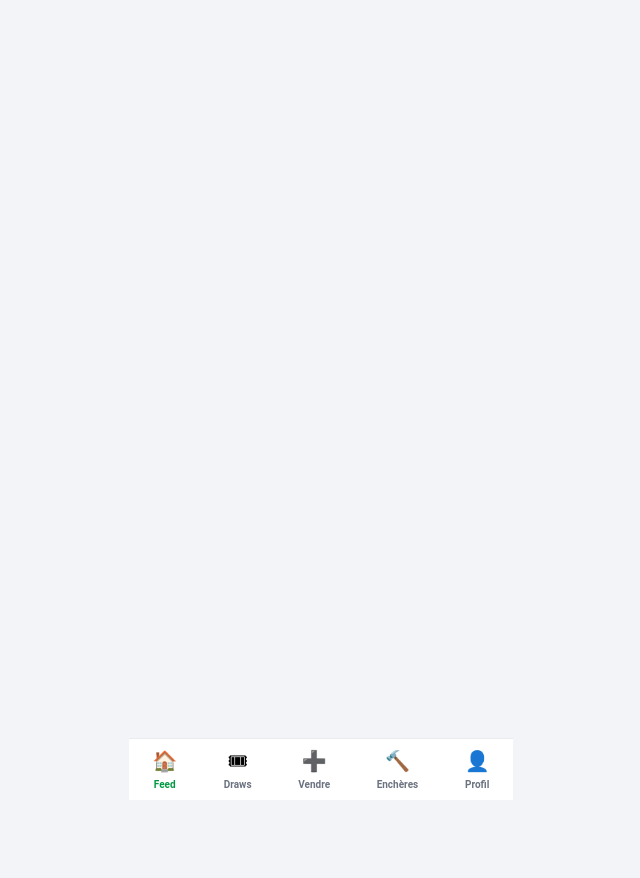
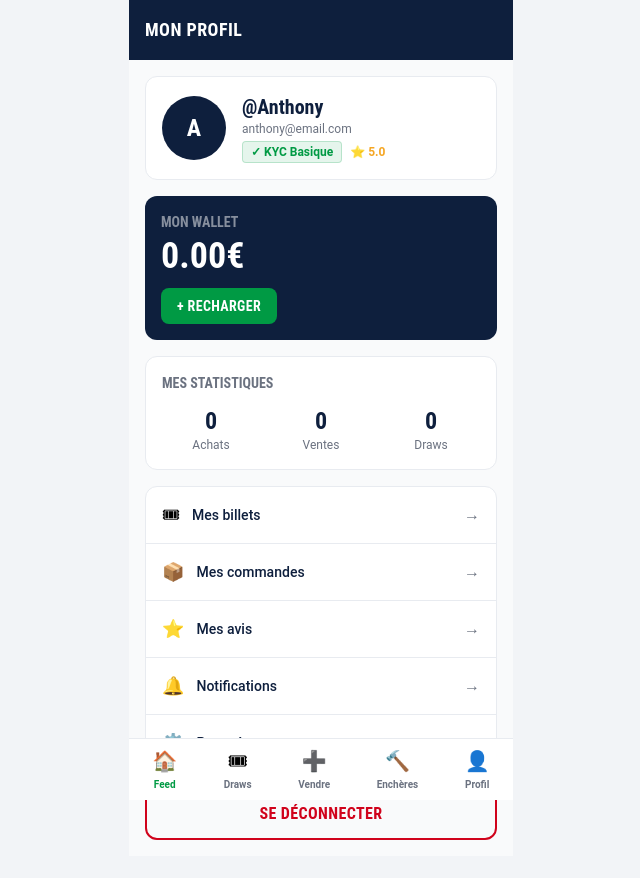
Before and after one commit to eliessms/seatdrop, a React (Vite) app in the folder seatdrop-front/: page /profil in a window 1280 px wide. Shown: the top 878 px of the page, without its empty margins (319-959 px from the left). Before the commit the page ends 800 px from the top, so only its background shows below. Built offline with nearby package versions, Linux system fonts and the light colour scheme.

Commit message:
feat: ajout page Profil + navigation BottomNav

```diff
--- a/seatdrop-front/src/App.jsx
+++ b/seatdrop-front/src/App.jsx
@@ -4,6 +4,7 @@ import Home from './pages/Home'
 import Login from './pages/Login'
 import Register from './pages/Register'
 import ListingDetail from './pages/ListingDetail'
+import Profil from './pages/Profil'
 
 function App() {
   return (
@@ -14,6 +15,7 @@ function App() {
           <Route path="/login" element={<Login />} />
           <Route path="/register" element={<Register />} />
           <Route path="/listing/:id" element={<ListingDetail />} />
+          <Route path="/profil" element={<Profil />} />
         </Routes>
         <BottomNav />
       </div>
--- a/seatdrop-front/src/components/layout/BottomNav.jsx
+++ b/seatdrop-front/src/components/layout/BottomNav.jsx
@@ -1,8 +1,12 @@
+import { useNavigate } from 'react-router-dom'
+
 function BottomNav() {
+  const navigate = useNavigate()
+
   return (
     <div className="fixed bottom-0 left-1/2 -translate-x-1/2 w-full max-w-sm bg-white border-t border-light flex justify-around items-center py-2 z-50">
 
-      <button className="flex flex-col items-center gap-0.5">
+      <button onClick={() => navigate('/')} className="flex flex-col items-center gap-0.5">
         <span className="text-xl">🏠</span>
         <span className="text-[10px] font-bold text-green">Feed</span>
       </button>
@@ -22,7 +26,7 @@ function BottomNav() {
         <span className="text-[10px] font-bold text-muted">Enchères</span>
       </button>
 
-      <button className="flex flex-col items-center gap-0.5">
+      <button onClick={() => navigate('/profil')} className="flex flex-col items-center gap-0.5">
         <span className="text-xl">👤</span>
         <span className="text-[10px] font-bold text-muted">Profil</span>
       </button>
--- /dev/null
+++ b/seatdrop-front/src/pages/Profil.jsx
@@ -0,0 +1,108 @@
+import { useNavigate } from 'react-router-dom'
+
+function Profil() {
+  const navigate = useNavigate()
+
+  return (
+    <div className="min-h-screen bg-gray-50">
+
+      {/* Header */}
+      <div className="bg-navy px-4 py-4">
+        <span className="font-condensed font-bold text-white text-lg uppercase tracking-wide">
+          Mon Profil
+        </span>
+      </div>
+
+      <div className="p-4 flex flex-col gap-4">
+
+        {/* Card identité */}
+        <div className="bg-white rounded-xl border border-light p-4 flex items-center gap-4">
+          <div className="w-16 h-16 rounded-full bg-navy flex items-center justify-center text-white font-black text-2xl font-condensed">
+            A
+          </div>
+          <div>
+            <p className="font-condensed font-black text-xl text-navy">
+              @Anthony
+            </p>
+            <p className="text-xs text-muted">anthony@email.com</p>
+            <div className="flex items-center gap-2 mt-1">
+              <span className="text-xs font-bold px-2 py-0.5 rounded bg-green/10 text-green border border-green/20">
+                ✓ KYC Basique
+              </span>
+              <span className="text-xs font-bold text-gold">
+                ⭐ 5.0
+              </span>
+            </div>
+          </div>
+        </div>
+
+        {/* Wallet */}
+        <div className="bg-navy rounded-xl p-4">
+          <p className="font-condensed font-bold text-sm uppercase text-white/50 mb-1">
+            Mon Wallet
+          </p>
+          <p className="font-condensed font-black text-4xl text-white">
+            0.00€
+          </p>
+          <button className="mt-3 px-4 py-2 bg-green rounded-lg font-condensed font-bold text-sm text-white uppercase tracking-wide">
+            + Recharger
+          </button>
+        </div>
+
+        {/* Stats */}
+        <div className="bg-white rounded-xl border border-light p-4">
+          <p className="font-condensed font-bold text-sm uppercase text-muted mb-3">
+            Mes statistiques
+          </p>
+          <div className="grid grid-cols-3 gap-3 text-center">
+            <div>
+              <p className="font-condensed font-black text-2xl text-navy">0</p>
+              <p className="text-xs text-muted">Achats</p>
+            </div>
+            <div>
+              <p className="font-condensed font-black text-2xl text-navy">0</p>
+              <p className="text-xs text-muted">Ventes</p>
+            </div>
+            <div>
+              <p className="font-condensed font-black text-2xl text-navy">0</p>
+              <p className="text-xs text-muted">Draws</p>
+            </div>
+          </div>
+        </div>
+
+        {/* Menu */}
+        <div className="bg-white rounded-xl border border-light overflow-hidden">
+          {[
+            { icon: "🎟", label: "Mes billets" },
+            { icon: "📦", label: "Mes commandes" },
+            { icon: "⭐", label: "Mes avis" },
+            { icon: "🔔", label: "Notifications" },
+            { icon: "⚙️", label: "Paramètres" },
+          ].map((item, i) => (
+            <div
+              key={i}
+              className="flex items-center justify-between px-4 py-3.5 border-b border-light last:border-none cursor-pointer hover:bg-gray-50"
+            >
+              <div className="flex items-center gap-3">
+                <span className="text-lg">{item.icon}</span>
+                <span className="text-sm font-medium text-navy">{item.label}</span>
+              </div>
+              <span className="text-muted">→</span>
+            </div>
+          ))}
+        </div>
+
+        {/* Déconnexion */}
+        <button
+          onClick={() => navigate('/login')}
+          className="w-full py-3 border-2 border-red rounded-xl font-condensed font-bold text-red uppercase tracking-wide"
+        >
+          Se déconnecter
+        </button>
+
+      </div>
+    </div>
+  )
+}
+
+export default Profil
```
